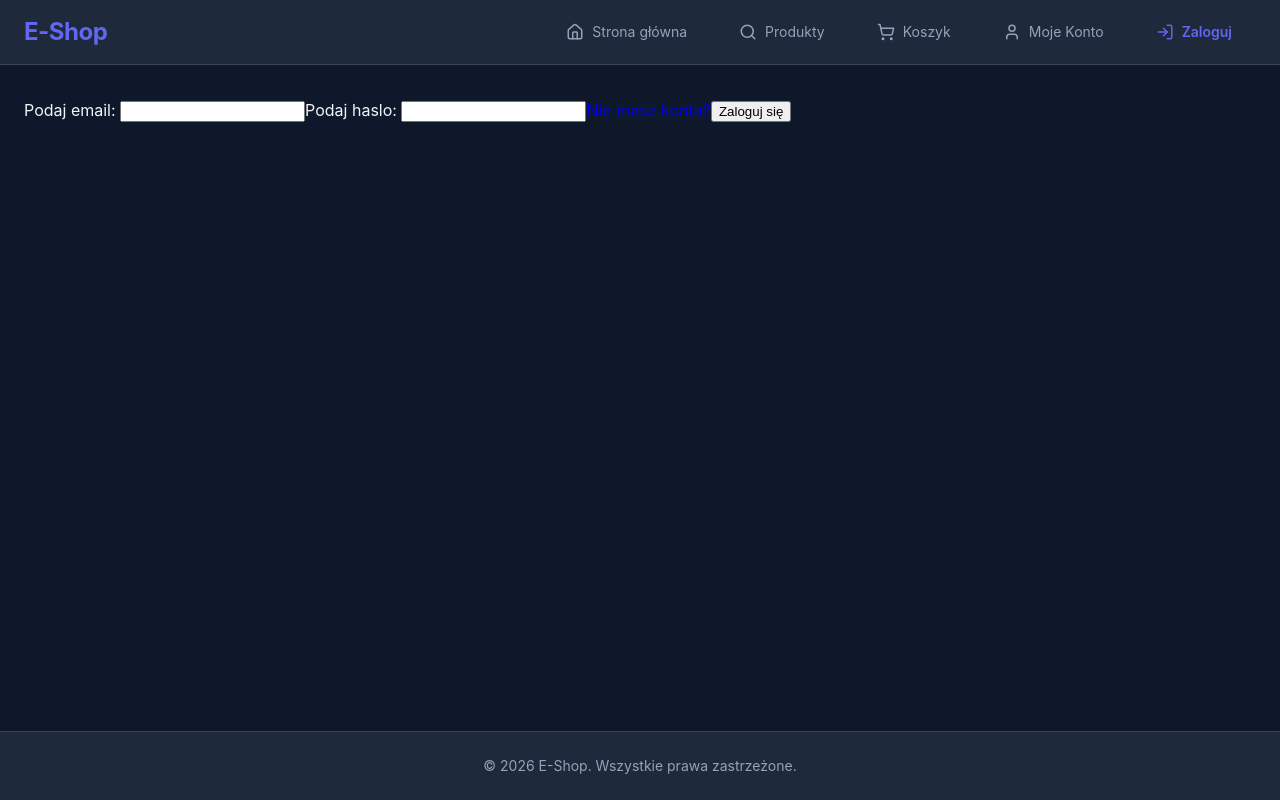
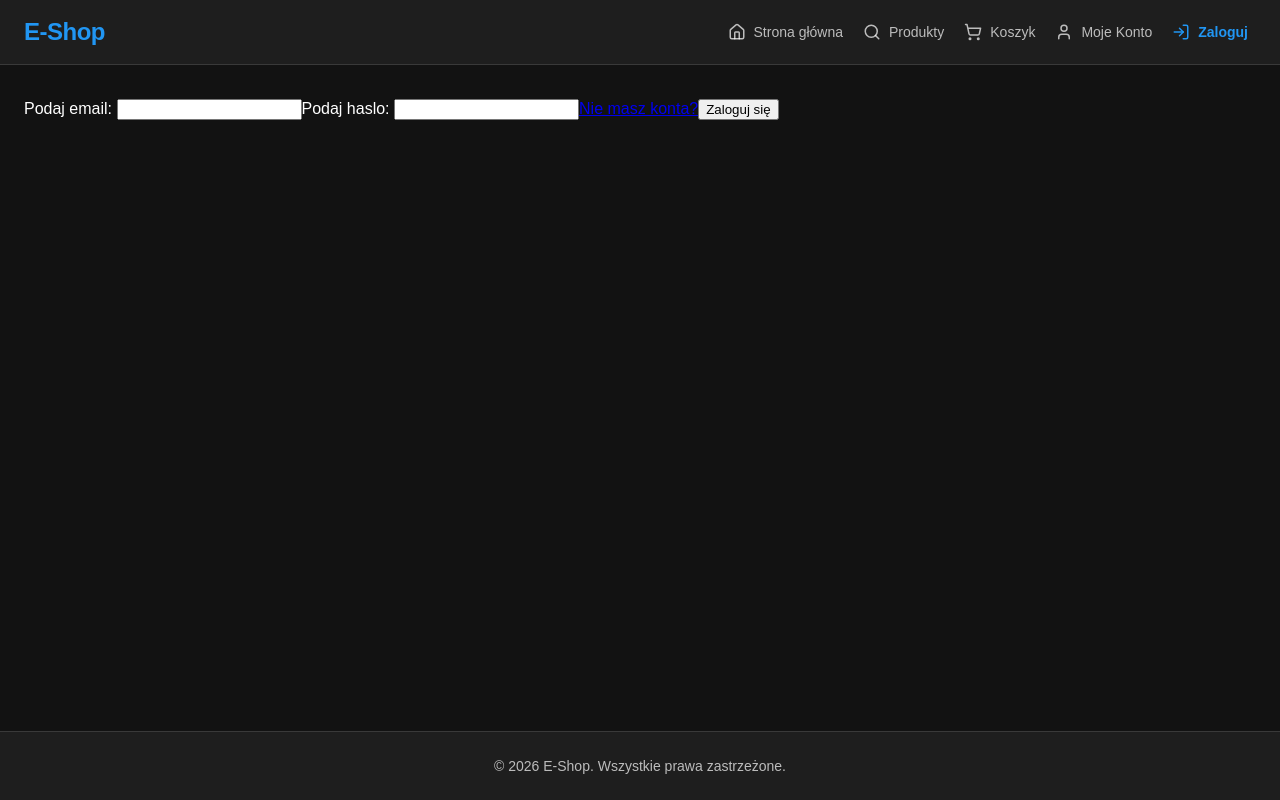
Before and after one commit to MateuszLucinski/Projekt_WDAI_2026, a React (Vite) app: page /login in a window 1280 px wide. Built offline with nearby package versions, Linux system fonts and the light colour scheme.

Commit message:
add theme

```diff
--- a/src/theme/theme.ts
+++ b/src/theme/theme.ts
@@ -4,73 +4,31 @@ const theme = createTheme({
     palette: {
         mode: "dark",
         primary: {
-            main: "#6366f1",
-            light: "#818cf8",
-            dark: "#4f46e5",
+            main: "#2196f3",
         },
         secondary: {
-            main: "#ec4899",
-            light: "#f472b6",
-            dark: "#db2777",
+            main: "#f50057",
         },
         background: {
-            default: "#0f172a",
-            paper: "#1e293b",
-        },
-        text: {
-            primary: "#f1f5f9",
-            secondary: "#94a3b8",
+            default: "#121212",
+            paper: "#1e1e1e",
         },
     },
     typography: {
-        fontFamily: '"Inter", "Roboto", "Helvetica", "Arial", sans-serif',
-        h1: {
-            fontSize: "2.5rem",
-            fontWeight: 700,
-        },
-        h2: {
-            fontSize: "2rem",
-            fontWeight: 600,
-        },
-        h3: {
-            fontSize: "1.5rem",
-            fontWeight: 600,
-        },
-        h4: {
-            fontSize: "1.25rem",
-            fontWeight: 600,
-        },
-        body1: {
-            fontSize: "1rem",
-            lineHeight: 1.7,
-        },
+        fontFamily: "Arial, sans-serif",
     },
     shape: {
-        borderRadius: 12,
+        borderRadius: 4,
     },
     components: {
         MuiButton: {
             styleOverrides: {
                 root: {
                     textTransform: "none",
-                    fontWeight: 600,
-                    padding: "10px 24px",
                 },
             },
         },
         MuiCard: {
-            styleOverrides: {
-                root: {
-                    backgroundImage: "none",
-                    transition: "transform 0.2s ease-in-out, box-shadow 0.2s ease-in-out",
-                    "&:hover": {
-                        transform: "translateY(-4px)",
-                        boxShadow: "0 12px 40px rgba(0, 0, 0, 0.4)",
-                    },
-                },
-            },
-        },
-        MuiAppBar: {
             styleOverrides: {
                 root: {
                     backgroundImage: "none",
```
